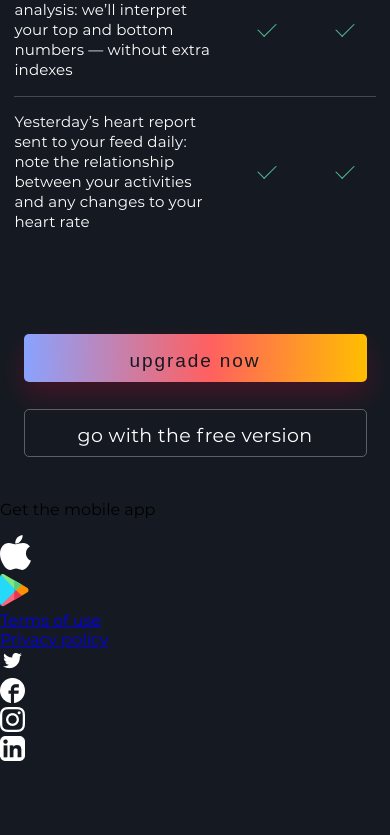
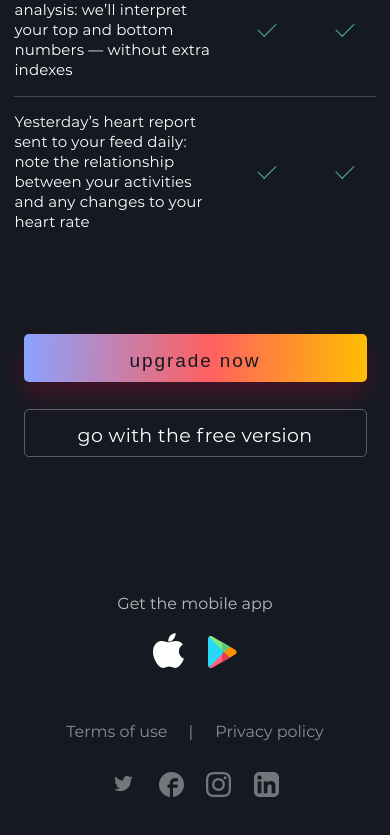
Before and after one commit to kokinz/Welltory, a React (Create React App) app: page / in a window 390 px wide. Shown: the part 2407-3242 px from the top of the page. Before the commit the page ends 3172 px from the top, so only its background shows below. Built offline with nearby package versions, Linux system fonts and the light colour scheme.

Commit message:
mobile done

```diff
--- a/src/components/footer/footer.jsx
+++ b/src/components/footer/footer.jsx
@@ -24,14 +24,15 @@ function Footer() {
             </Link>
           </li>
         </ul>
+      </div>
 
       <ul className="footer__links list">
-          <li className="footer__link">
-            <Link to="/">Terms of use</Link>
+        <li>
+          <Link className="footer__link link" to="/">Terms of use</Link>
         </li>
 
-          <li className="footer__link">
-            <Link to="/">Privacy policy</Link>
+        <li>
+          <Link className="footer__link link" to="/">Privacy policy</Link>
         </li>
       </ul>
 
@@ -60,7 +61,6 @@ function Footer() {
           </Link>
         </li>
       </ul>
-      </div>
     </footer>
   );
 }
--- a/src/components/footer/footer.scss
+++ b/src/components/footer/footer.scss
@@ -0,0 +1,81 @@
+.footer {
+  margin-top: 94px;
+}
+
+.apps__header {
+  text-align: center;
+  color: #FFFFFF;
+
+  opacity: 0.7;
+}
+
+.apps__list {
+  display: flex;
+  justify-content: space-between;
+
+  width: 84px;
+  margin: 0 auto;
+}
+
+.apps__image {
+  &--apple {
+    margin-top: 4px;
+  }
+
+  &--google {
+    margin-top: 7px;
+  }
+
+  &:hover {
+    filter: drop-shadow(0 2px 5px #52B692);
+  }
+
+  &:active {
+    filter: drop-shadow(0 2px 5px #FFBF00);
+  }
+}
+
+.footer__links {
+  position: relative;
+  display: flex;
+  justify-content: space-between;
+
+  width: 66%;
+  margin: 49px auto 0;
+
+  &::before {
+    position: absolute;
+
+    content: "|";
+    top: 0;
+    left: 47.5%;
+
+    color: #FFFFFF;
+    opacity: 0.5;
+  }
+}
+
+.footer__link {
+  color: #FFFFFF;
+  opacity: 0.5;
+}
+
+.footer__social-links {
+  display: flex;
+  justify-content: space-between;
+  width: 43%;
+  margin: 31px auto 126px;
+}
+
+.footer__social-link {
+  opacity: 0.4;
+
+  &:hover {
+    opacity: 0.7;
+  }
+
+  &:active {
+    opacity: 1;
+    filter: drop-shadow(0 2px 5px #52B692);
+  }
+}
--- a/src/sass/global.scss
+++ b/src/sass/global.scss
@@ -77,4 +77,14 @@
   box-shadow: 0px 13.2985px 26.5969px rgba(255, 0, 63, 0.2);
   border-radius: 5px;
   border: none;
+
+  cursor: pointer;
+
+  &:hover {
+    filter: drop-shadow(0 2px 5px #52B692);
+  }
+
+  &:active {
+    filter: drop-shadow(0 2px 5px #FFBF00);
+  }
 }
```
Lines whose indentation alone changed are shown as unchanged.
